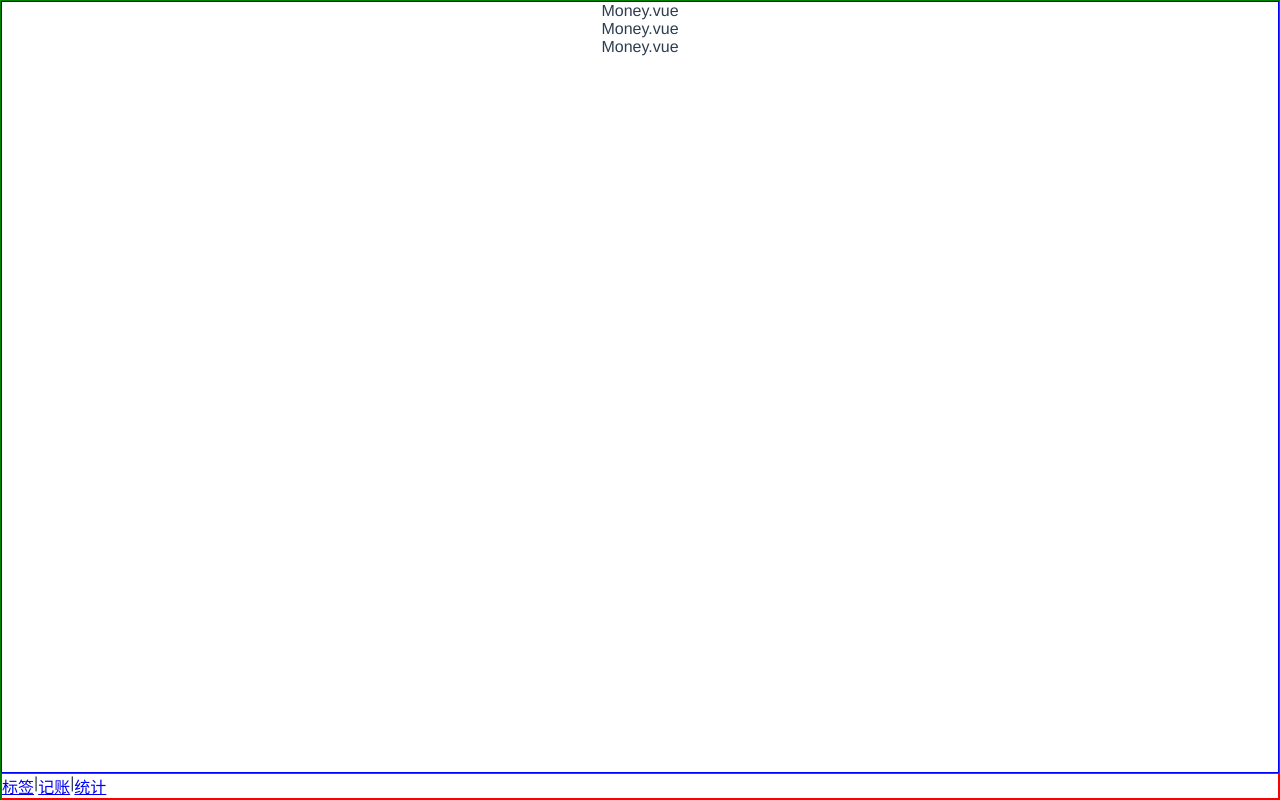
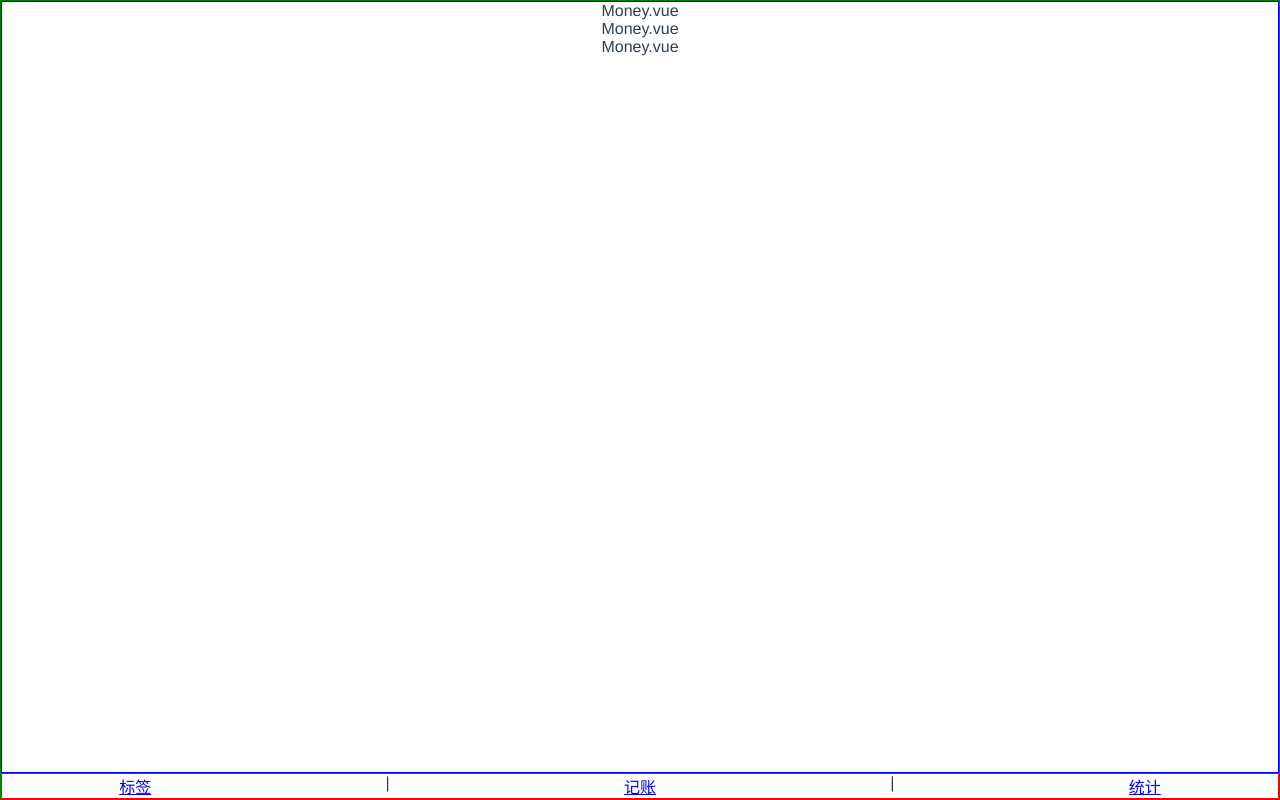
Before and after one commit to gaozheng2/money, a Vue app: page /#/money in a window 1280 px wide. Built offline with nearby package versions, Linux system fonts and the light colour scheme.

Commit message:
Nav 抽离成 Layout 组件

```diff
--- /dev/null
+++ b/src/components/Layout.vue
@@ -0,0 +1,29 @@
+<template>
+  <div class="nav-wrapper">
+    <div class="content">
+      <slot/>
+    </div>
+    <Nav/>
+  </div>
+</template>
+
+<script lang='ts'>
+export default {
+  name: 'Layout'
+};
+</script>
+
+<style lang='scss' scoped>
+.nav-wrapper {
+  border: 1px solid green;
+  display: flex;
+  flex-direction: column;
+  height: 100vh; // 高度一个屏幕
+}
+
+.content {
+  border: 1px solid blue;
+  overflow: auto; // 多出的内容出滚动条
+  flex-grow: 1; // 扩充占满 flex 剩余高度
+}
+</style>
--- a/src/components/Nav.vue
+++ b/src/components/Nav.vue
@@ -18,6 +18,6 @@
 .nav {
   border: 1px solid red;
   display: flex;
-
+  justify-content: space-around;
 }
 </style>
--- a/src/main.ts
+++ b/src/main.ts
@@ -4,10 +4,12 @@
 import router from './router';
 import store from './store';
 import Nav from '@/components/Nav.vue';
+import Layout from '@/components/Layout.vue';
 
 Vue.config.productionTip = false;
 
 Vue.component('Nav', Nav);
+Vue.component('Layout', Layout);
 
 new Vue({
   router,
--- a/src/views/Labels.vue
+++ b/src/views/Labels.vue
@@ -1,8 +1,7 @@
 <template>
-  <div>
-    Labels.vue
-    <Nav/>
-  </div>
+  <Layout>
+    <p>Labels.vue</p>
+  </Layout>
 </template>
 
 <script lang='ts'>
@@ -10,7 +9,3 @@
   name: 'Labels',
 };
 </script>
-
-<style lang='sass' scoped>
-
-</style>
--- a/src/views/Money.vue
+++ b/src/views/Money.vue
@@ -1,12 +1,9 @@
 <template>
-  <div class="nav-wrapper">
-    <div class="content">
-      <p>Money.vue</p>
-      <p>Money.vue</p>
-      <p>Money.vue</p>
-    </div>
-    <Nav/>
-  </div>
+  <Layout>
+    <p>Money.vue</p>
+    <p>Money.vue</p>
+    <p>Money.vue</p>
+  </Layout>
 </template>
 
 <script lang='ts'>
@@ -14,19 +11,3 @@
   name: 'money',
 };
 </script>
-
-<style lang='scss' scoped>
-.nav-wrapper {
-  border: 1px solid green;
-  display: flex;
-  flex-direction: column;
-  height: 100vh; // 高度一个屏幕
-}
-
-.content {
-  border: 1px solid blue;
-  overflow: auto; // 多出的内容出滚动条
-  flex-grow: 1; // 扩充占满 flex 剩余高度
-}
-
-</style>
--- a/src/views/Statistics.vue
+++ b/src/views/Statistics.vue
@@ -1,8 +1,9 @@
 <template>
-  <div>
-    Statistacs.vue
-    <Nav/>
-  </div>
+  <Layout>
+    <p>Statistacs.vue</p>
+    <p>Statistacs.vue</p>
+    <p>Statistacs.vue</p>
+  </Layout>
 </template>
 
 <script lang='ts'>
@@ -10,7 +11,3 @@
   name: 'statistics',
 };
 </script>
-
-<style lang='sass' scoped>
-
-</style>
```
